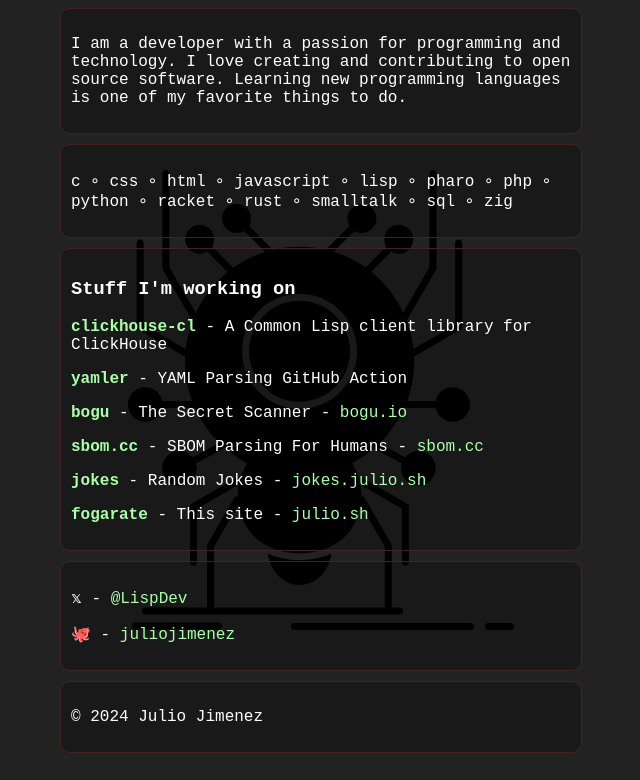
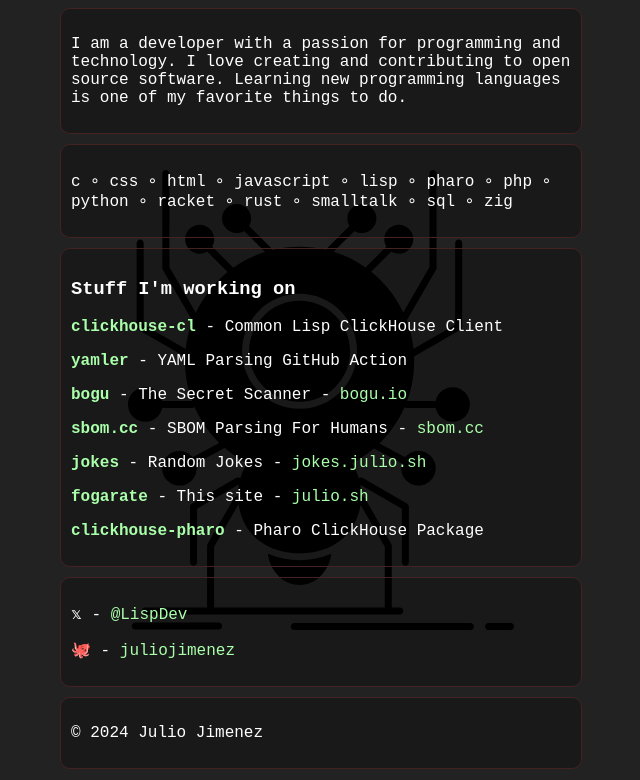
Before and after one commit to juliojimenez/fogarate, a Flask app: page / in a window 1280 px wide. Shown: the top 780 px of the page, without its empty margins (319-959 px from the left). Run offline with Flask 3, Linux system fonts and the light colour scheme; some libraries are stand-ins or nearby versions.

Commit message:
okie dokie
Signed-off-by: Julio Jimenez <julio@julioj.com>

```diff
--- a/templates/index.html
+++ b/templates/index.html
@@ -21,12 +21,13 @@
 </div>
 <div class="container">
     <h3>Stuff I'm working on</h3>
-    <p><b><a href="https://github.com/juliojimenez/clickhouse-cl" target="_blank">clickhouse-cl</a></b> - A Common Lisp client library for ClickHouse</p>
+    <p><b><a href="https://github.com/juliojimenez/clickhouse-cl" target="_blank">clickhouse-cl</a></b> - Common Lisp ClickHouse Client</p>
     <p><b><a href="https://github.com/juliojimenez/yamler" target="_blank">yamler</a></b> - YAML Parsing GitHub Action</p>
     <p><b><a href="https://github.com/bogu-io/bogu" target="_blank">bogu</a></b> - The Secret Scanner - <a href="https://bogu.io" target="_blank">bogu.io</a></p>
     <p><b><a href="https://github.com/SBOMcc/sbomcc" target="_blank">sbom.cc</a></b> - SBOM Parsing For Humans - <a href="https://sbom.cc" target="_blank">sbom.cc</a></p>
     <p><b><a href="https://github.com/juliojimenez/jokes" target="_blank">jokes</a></b> - Random Jokes - <a href="https://jokes.julio.sh" target="_blank">jokes.julio.sh</a></p>
     <p><b><a href="https://github.com/juliojimenez/fogarate" target="_blank">fogarate</a></b> - This site - <a href="https://julio.sh" target="_blank">julio.sh</a></p>
+    <p><b><a href="https://github.com/juliojimenez/clickhouse-pharo" target="_blank">clickhouse-pharo</a></b> - Pharo ClickHouse Package</p>
 </div>
 <div class="container">
     <p>&xopf; - <a href="https://x.com/LispDev" target="_blank">@LispDev</a></p>
```
